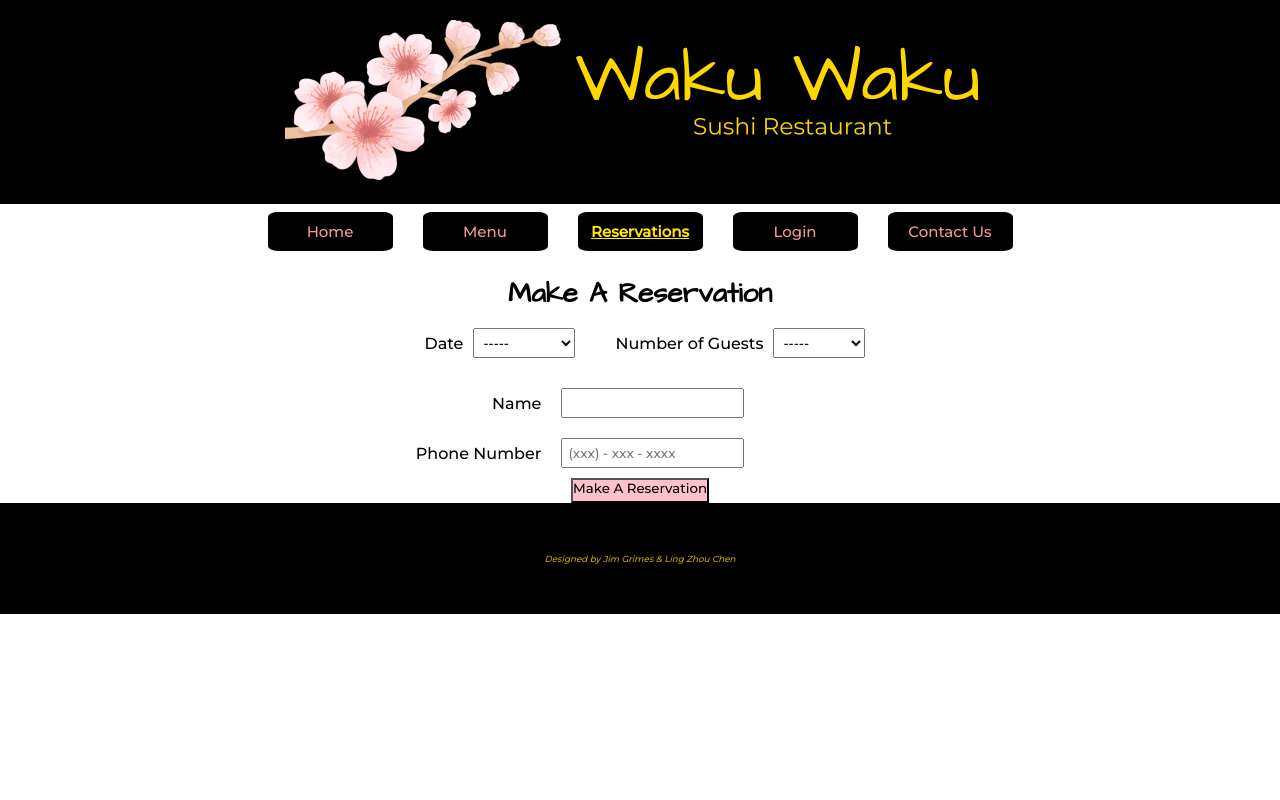
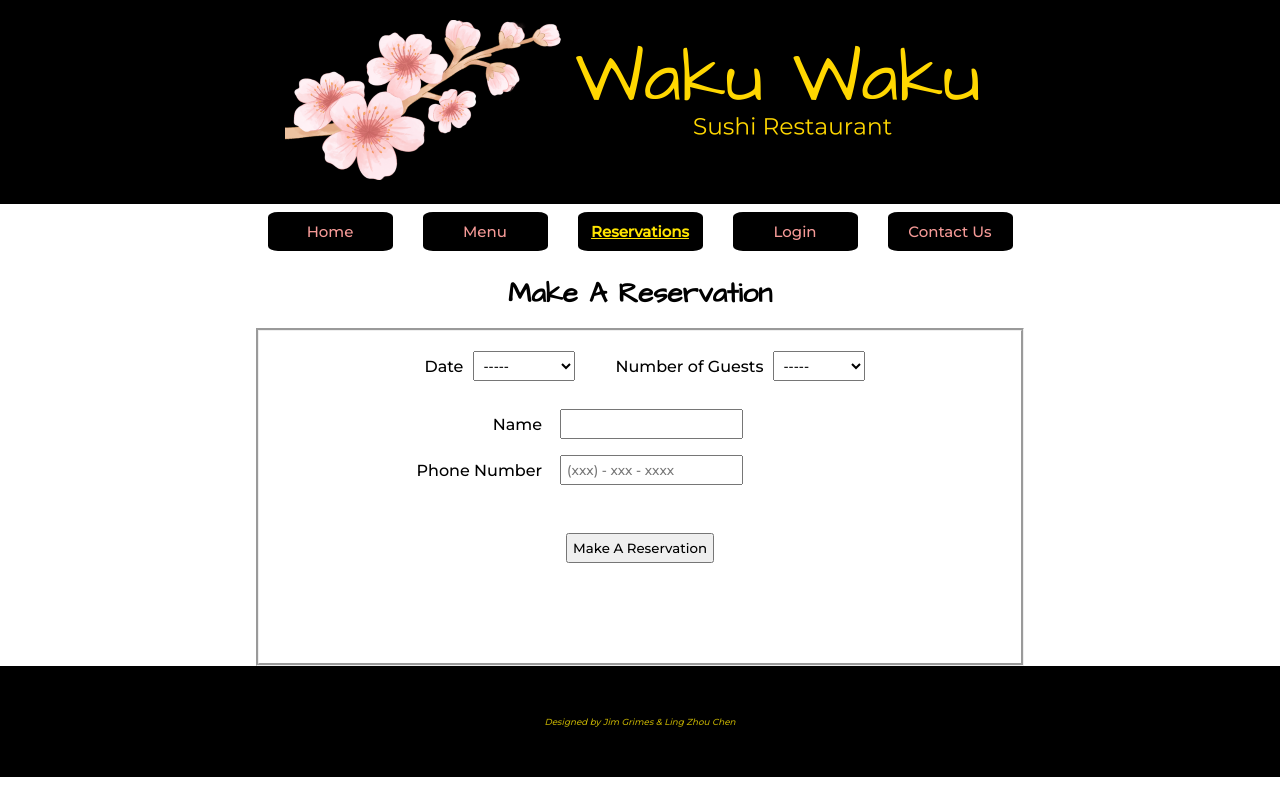
Before and after one commit to jgrimes86/Waku-Waku-Sushi-Restaurant, a React (Create React App) app: page /reservations in a window 1280 px wide. Built offline with nearby package versions, Linux system fonts and the light colour scheme; data requests are answered from the project's data file.

Commit message:
add: rez success styling

```diff
--- a/db.json
+++ b/db.json
@@ -92,7 +92,7 @@
       "id": 1,
       "seats": 2,
       "1930-seating": true,
-      "2100-seating": true
+      "2100-seating": false
     },
     {
       "id": 2,
@@ -215,6 +215,15 @@
       "date": "Saturday",
       "table": "3",
       "time": "9:00"
+    },
+    {
+      "name": "George",
+      "phoneNumber": "1234567899",
+      "guests": "1",
+      "date": "Saturday",
+      "time": "",
+      "table": 1,
+      "id": 11
     }
   ]
 }
--- a/src/Components/ReservationComplete.js
+++ b/src/Components/ReservationComplete.js
@@ -7,15 +7,16 @@ function ReservationComplete() {
     const { activeRez } = useOutletContext();
 
     return (
-        <div>
+        <>
             <h2>SUCCESS!</h2>
-            <h2>Your Reservation is set! </h2>
-            <p>We look forward to seeing you!</p>
-            <p className="res-name">{activeRez.name}</p>
-            <p><BsCalendar3Event /> {activeRez.date}</p>
-            <p><BsPeopleFill /> {activeRez.guests} guests</p>
-            <p><ImClock /> {activeRez.time}PM</p>
-        </div>
+            <div id="res-success">
+                <p>Your Reservation is set! We look forward to seeing you, {activeRez.name}!</p>
+                <p><BsCalendar3Event /> {activeRez.date}</p>
+                <p><BsPeopleFill /> {activeRez.guests} guests</p>
+                <p><ImClock /> {activeRez.time}PM</p>
+            </div>
+
+        </>
     )
 }
 
--- a/src/Components/ReservationForm.js
+++ b/src/Components/ReservationForm.js
@@ -174,6 +174,7 @@ function ReservationForm() {
                     <label htmlFor="guests">Number of Guests  </label>
                     <select name="guests" value={rezFormData.guests} onChange={handleChange}>
                         <option value="" disabled>-----</option>
+                        <option value="1">1 person</option>
                         <option value="2">2 people</option>
                         <option value="3">3 people</option>
                         <option value="4">4 people</option>
@@ -181,17 +182,11 @@ function ReservationForm() {
                 </div>
 
                 <div id="form-input">
-                    {/* name */}
-                    {/* <div id="form-name"> */}
-                        <label htmlFor="name">Name  </label>
-                        <input type="text" name="name" value={name} onChange={handleChange} required/>
-                    {/* </div> */}
+                    <label htmlFor="name">Name  </label>
+                    <input type="text" name="name" value={name} onChange={handleChange}/>
 
-                    {/* phone number */}
-                    {/* <div id="form-phone"> */}
-                        <label htmlFor="phoneNumber">Phone Number  </label>
-                        <input type="tel" name="phoneNumber" placeholder="(xxx) - xxx - xxxx" maxLength="10" value={phoneNumber} onChange={handleChange} require />
-                    {/* </div> */}
+                    <label htmlFor="phoneNumber">Phone Number  </label>
+                    <input type="tel" name="phoneNumber" placeholder="(xxx) - xxx - xxxx" maxLength="10" value={phoneNumber} onChange={handleChange}/>
                 </div>
 
                 <div id="form-btns">
@@ -199,8 +194,9 @@ function ReservationForm() {
                     {btn2100}
                 </div>
 
+                <button onClick={handleSubmit} type="submit">Make A Reservation</button>
             </form>
-            <button onClick={handleSubmit} type="submit">Make A Reservation</button>
+
         </div>
     )
 }
--- a/src/stylesheets/index.css
+++ b/src/stylesheets/index.css
@@ -126,13 +126,14 @@ h2 {
 
 .reservation-form {
   margin: 0 20%;
+  border-style: groove;
 }
 
 #form-select {
   display: flex;
   justify-content: center;
   text-align: center;
-  margin-bottom: 20px;
+  margin: 20px 0;
 }
 
 #form-select select {
@@ -181,12 +182,34 @@ h2 {
 
 #form-input input {
   padding: 5px;
+  margin: 8px;
+}
+
+.reservation button[type="submit"] {
+  margin: 20px auto 100px auto;
+  padding: 5px;
+}
+
+#form-btns {
+  margin: 20px 0;
+}
+
+.reservation button[type="button"] {
+  margin: 0 10px;
+  padding: 5px;
+}
+
+/* Reservation Success */
+#res-success {
+  text-align: center;
+  border-style: groove;
+  margin: 0 20% 30% 20%;
+}
+
+#res-success p {
   margin: 10px;
 }
 
-.reservation button[type="submit"] {
-  background-color: pink;
-}
 
 /* Contact Us */
 .contact div {
```
